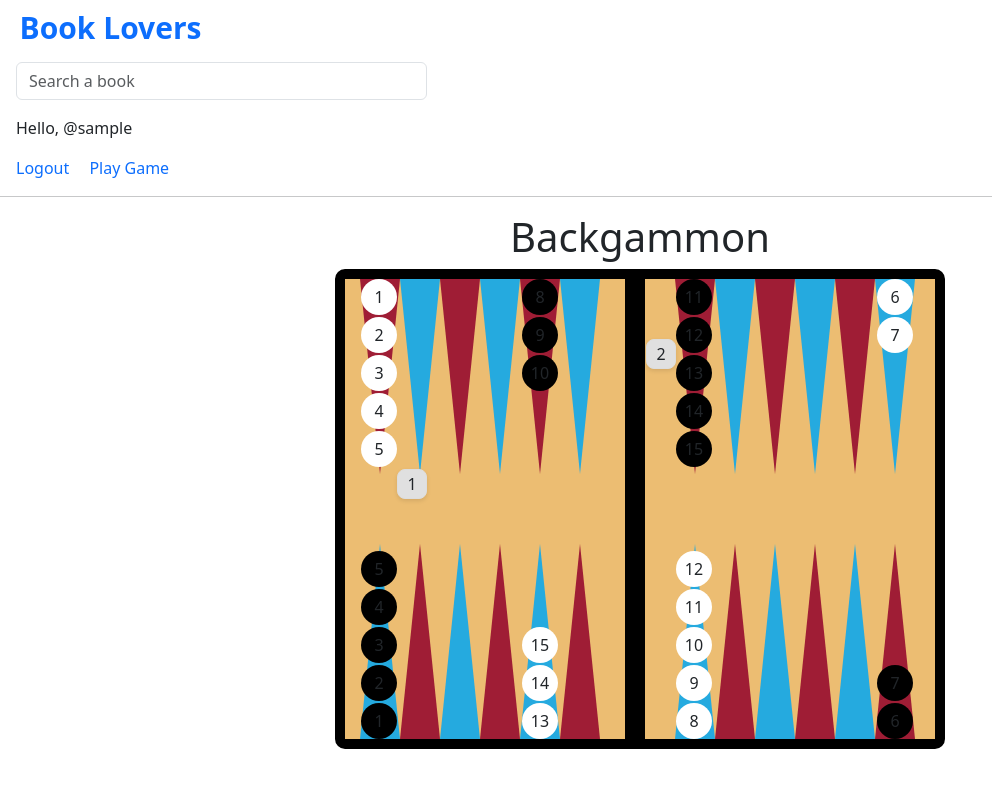
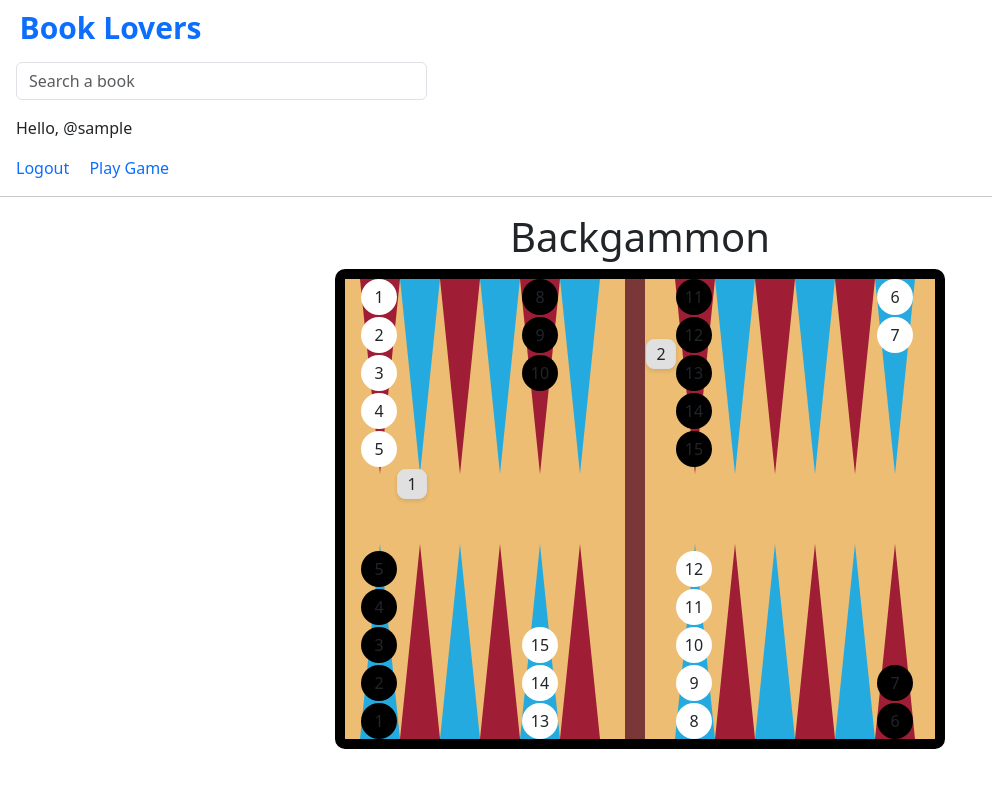
Before and after one commit to AlexManolache/Book-Lover, a Django app: page /game/ in a window 1280 px wide. Shown: the whole page, without its empty margins (0-992 px from the left). Run offline with Django 5.2, Linux system fonts and the light colour scheme; the visitor is signed in with stand-in values (Sample User, id 1).

Commit message:
adding/removing class and backgound-color change to bar

```diff
--- a/static/backgammon/js/game.js
+++ b/static/backgammon/js/game.js
@@ -93,6 +93,7 @@ const movePieces = (pieces) => {
         console.log(outPieces.length);
         bar.addEventListener("dragover", (event) => {
           event.preventDefault();
+          bar.classList.add("cover");
         });
         bar.addEventListener("drop", (event) => {
           const targetBar = event.target.closest(".middle-bar");
@@ -103,6 +104,7 @@ const movePieces = (pieces) => {
           barPiece.style.top = offsetY + "px";
           barPiece.classList.add("centered");
           targetBar.appendChild(barPiece);
+          bar.classList.remove("cover");
         });
       }
       draggedPiece.classList.remove("active");
--- a/static/backgammon/styles/board.css
+++ b/static/backgammon/styles/board.css
@@ -74,7 +74,7 @@
   width: 20px;
   height: 460px;
   padding: 5px;
-  background-color: black;
+  background-color: rgb(121, 55, 55);
   position: absolute;
   left: 280px;
   top: 0px;
@@ -420,7 +420,8 @@
 .arrow-down.even.cover,
 .arrow-down.odd.cover,
 .arrow-up.even.cover,
-.arrow-up.odd.cover {
+.arrow-up.odd.cover,
+.middle-bar.cover {
   transition: all 0.3s ease;
   box-shadow: 0 0 3px rgba(0, 0, 0, 0.8);
 }
```
